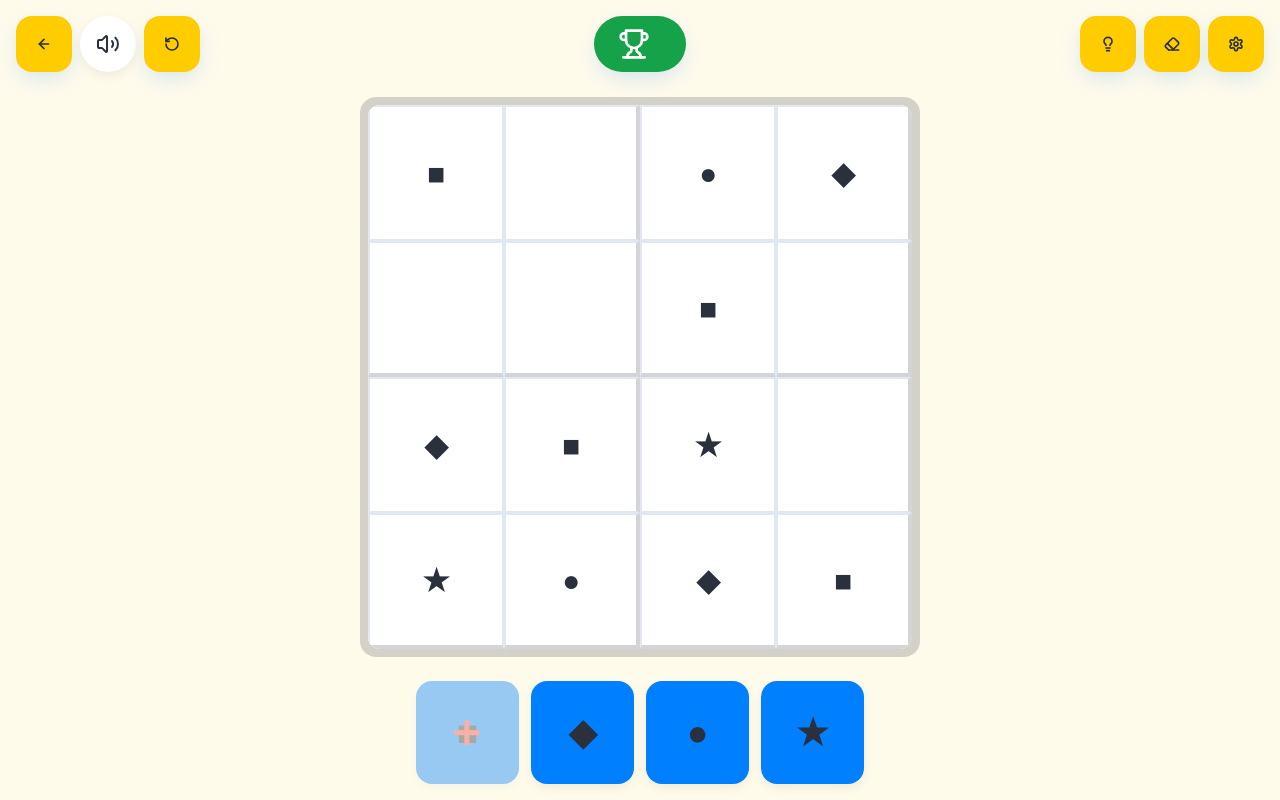
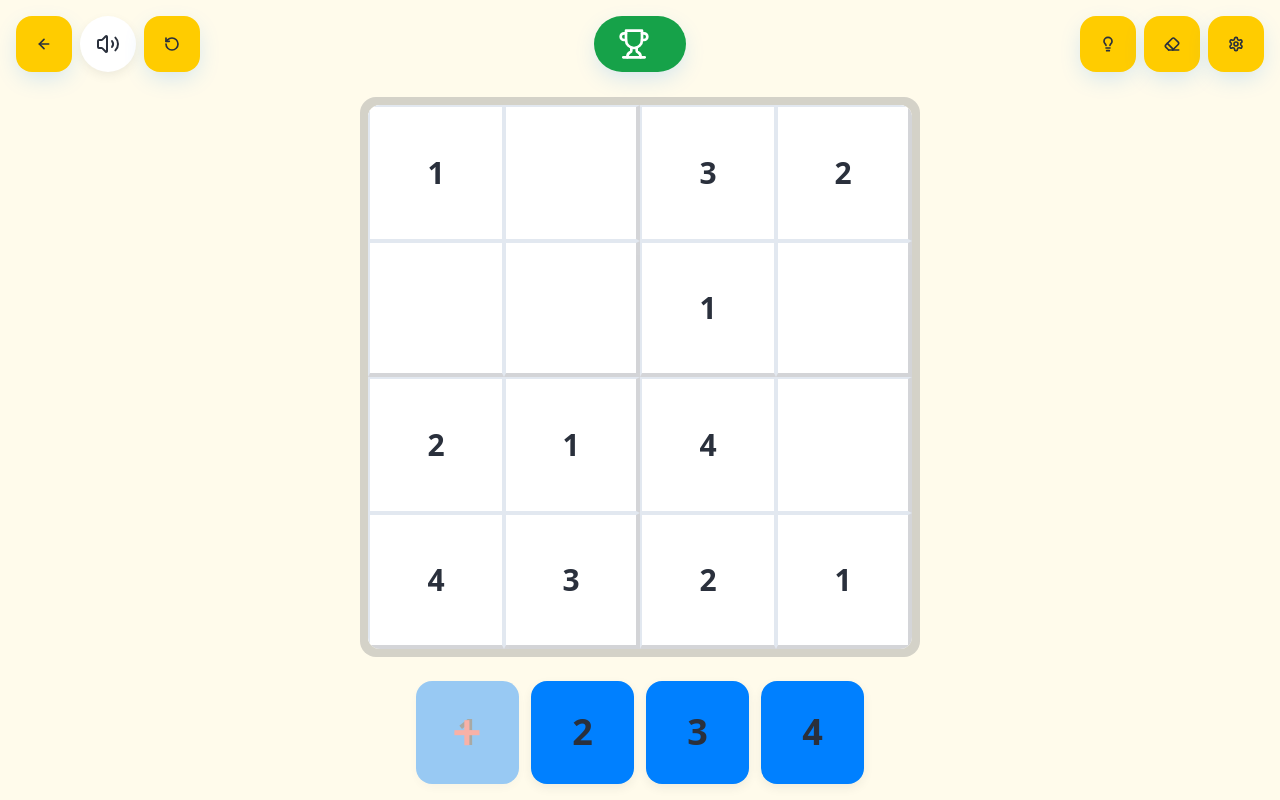
Before and after one commit to TomSlavkovsky/icon-counting-game, a React (Vite) app: page /icon-counting-game/game/sudoku in a window 1280 px wide. Built offline with nearby package versions, Linux system fonts and the light colour scheme; the HTML template or start-up script is replaced by a standard one; a web font is replaced by a local one.

Commit message:
Set Sudoku default to digits
Change the default symbol mode for the Sudoku game from 'shapes' to 'digits'.

```diff
--- a/src/pages/SudokuGame.tsx
+++ b/src/pages/SudokuGame.tsx
@@ -21,7 +21,7 @@ const SudokuGame = () => {
   const [showSettings, setShowSettings] = useState(false);
   const [selectedSymbol, setSelectedSymbol] = useState<SudokuSymbol | null>(null);
 
-  const [symbolMode, setSymbolMode] = useState<SymbolMode>('shapes');
+  const [symbolMode, setSymbolMode] = useState<SymbolMode>('digits');
   const [difficulty, setDifficulty] = useState<Difficulty>('starter');
   const [errorHighlights] = useState(true);
 
```
